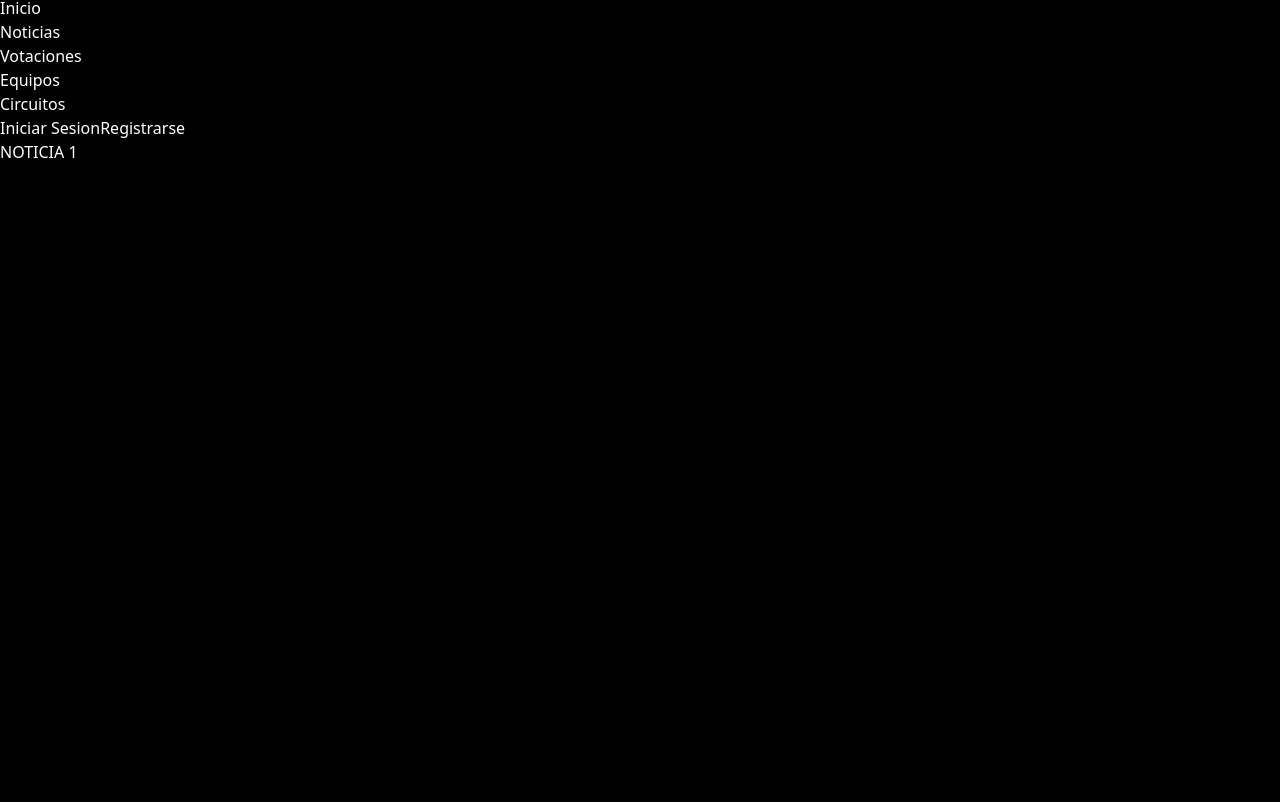
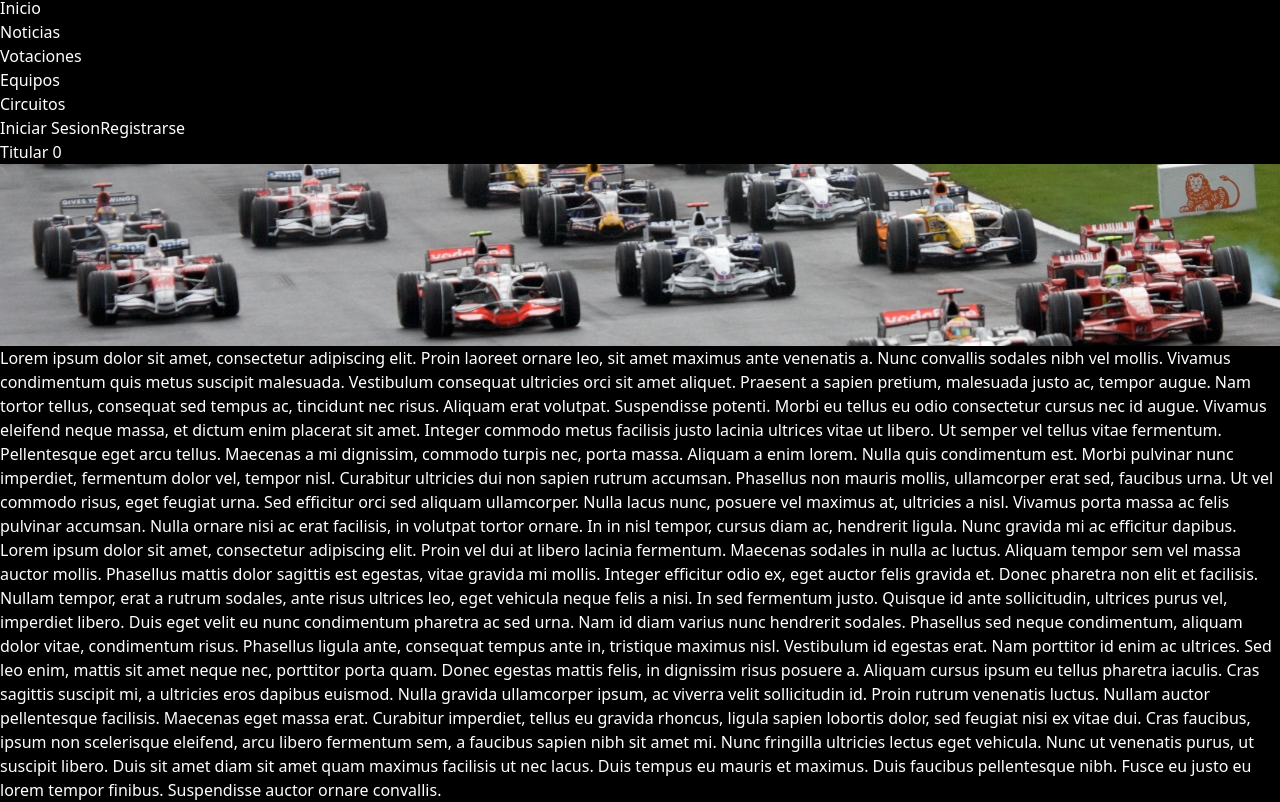
Before and after one commit to botij0/F1-Agile-Portal, a Next.js app in the folder frontend/: page /Noticias/Noticia/0 in a window 1280 px wide. Shown: the part 1501-2303 px from the top of the page. Before the commit the page ends 1665 px from the top, so only its background shows below. Built offline with nearby package versions, Linux system fonts and the light colour scheme.

Commit message:
pagina para la noticia obtiene el id de la url

```diff
--- a/frontend/app/Noticias/Noticia/[id]/page.tsx
+++ b/frontend/app/Noticias/Noticia/[id]/page.tsx
@@ -1,8 +1,91 @@
+"use client";
+
+import axios from "axios";
+
+const token = localStorage.getItem("token");
+console.log(token);
+
+//funcion para obtener el número de la noticia de la url
+function urlId() {
+  let tmp = window.location.href.slice(
+    window.location.href.lastIndexOf("/"),
+    window.location.href.length
+  );
+  return tmp.substring(1);
+}
+
+/*
+function getNoticia(id: string) {
+  const response = axios.get("http://localhost:8080/api/v1/noticias/" + id, {
+    headers: {
+      "Content-Type": "application/json",
+      Authorization: "Bearer " + token,
+    },
+  });
+}
+*/
+
 export default function Noticias() {
-    return (
-        <div className='mt-[100px]'>
-            <h1 className='font-bold text-center uppercase text-3xl text-black'>NOTICIA 1</h1>
-        </div>
-
-    )
+  return (
+    <div className="mt-[100px]">
+      <div>
+        <h1 className="font-bold text-center uppercase text-3xl text-black">
+          Titular {urlId()}
+        </h1>
+      </div>
+      <div>
+        <img src="/F1_Banner.jpg"></img>
+      </div>
+      <div>
+        <p className="text-center text-black">
+          Lorem ipsum dolor sit amet, consectetur adipiscing elit. Proin laoreet
+          ornare leo, sit amet maximus ante venenatis a. Nunc convallis sodales
+          nibh vel mollis. Vivamus condimentum quis metus suscipit malesuada.
+          Vestibulum consequat ultricies orci sit amet aliquet. Praesent a
+          sapien pretium, malesuada justo ac, tempor augue. Nam tortor tellus,
+          consequat sed tempus ac, tincidunt nec risus. Aliquam erat volutpat.
+          Suspendisse potenti. Morbi eu tellus eu odio consectetur cursus nec id
+          augue. Vivamus eleifend neque massa, et dictum enim placerat sit amet.
+          Integer commodo metus facilisis justo lacinia ultrices vitae ut
+          libero. Ut semper vel tellus vitae fermentum. Pellentesque eget arcu
+          tellus. Maecenas a mi dignissim, commodo turpis nec, porta massa.
+          Aliquam a enim lorem. Nulla quis condimentum est. Morbi pulvinar nunc
+          imperdiet, fermentum dolor vel, tempor nisl. Curabitur ultricies dui
+          non sapien rutrum accumsan. Phasellus non mauris mollis, ullamcorper
+          erat sed, faucibus urna. Ut vel commodo risus, eget feugiat urna. Sed
+          efficitur orci sed aliquam ullamcorper. Nulla lacus nunc, posuere vel
+          maximus at, ultricies a nisl. Vivamus porta massa ac felis pulvinar
+          accumsan. Nulla ornare nisi ac erat facilisis, in volutpat tortor
+          ornare. In in nisl tempor, cursus diam ac, hendrerit ligula. Nunc
+          gravida mi ac efficitur dapibus. Lorem ipsum dolor sit amet,
+          consectetur adipiscing elit. Proin vel dui at libero lacinia
+          fermentum. Maecenas sodales in nulla ac luctus. Aliquam tempor sem vel
+          massa auctor mollis. Phasellus mattis dolor sagittis est egestas,
+          vitae gravida mi mollis. Integer efficitur odio ex, eget auctor felis
+          gravida et. Donec pharetra non elit et facilisis. Nullam tempor, erat
+          a rutrum sodales, ante risus ultrices leo, eget vehicula neque felis a
+          nisi. In sed fermentum justo. Quisque id ante sollicitudin, ultrices
+          purus vel, imperdiet libero. Duis eget velit eu nunc condimentum
+          pharetra ac sed urna. Nam id diam varius nunc hendrerit sodales.
+          Phasellus sed neque condimentum, aliquam dolor vitae, condimentum
+          risus. Phasellus ligula ante, consequat tempus ante in, tristique
+          maximus nisl. Vestibulum id egestas erat. Nam porttitor id enim ac
+          ultrices. Sed leo enim, mattis sit amet neque nec, porttitor porta
+          quam. Donec egestas mattis felis, in dignissim risus posuere a.
+          Aliquam cursus ipsum eu tellus pharetra iaculis. Cras sagittis
+          suscipit mi, a ultricies eros dapibus euismod. Nulla gravida
+          ullamcorper ipsum, ac viverra velit sollicitudin id. Proin rutrum
+          venenatis luctus. Nullam auctor pellentesque facilisis. Maecenas eget
+          massa erat. Curabitur imperdiet, tellus eu gravida rhoncus, ligula
+          sapien lobortis dolor, sed feugiat nisi ex vitae dui. Cras faucibus,
+          ipsum non scelerisque eleifend, arcu libero fermentum sem, a faucibus
+          sapien nibh sit amet mi. Nunc fringilla ultricies lectus eget
+          vehicula. Nunc ut venenatis purus, ut suscipit libero. Duis sit amet
+          diam sit amet quam maximus facilisis ut nec lacus. Duis tempus eu
+          mauris et maximus. Duis faucibus pellentesque nibh. Fusce eu justo eu
+          lorem tempor finibus. Suspendisse auctor ornare convallis.
+        </p>
+      </div>
+    </div>
+  );
 }
```
